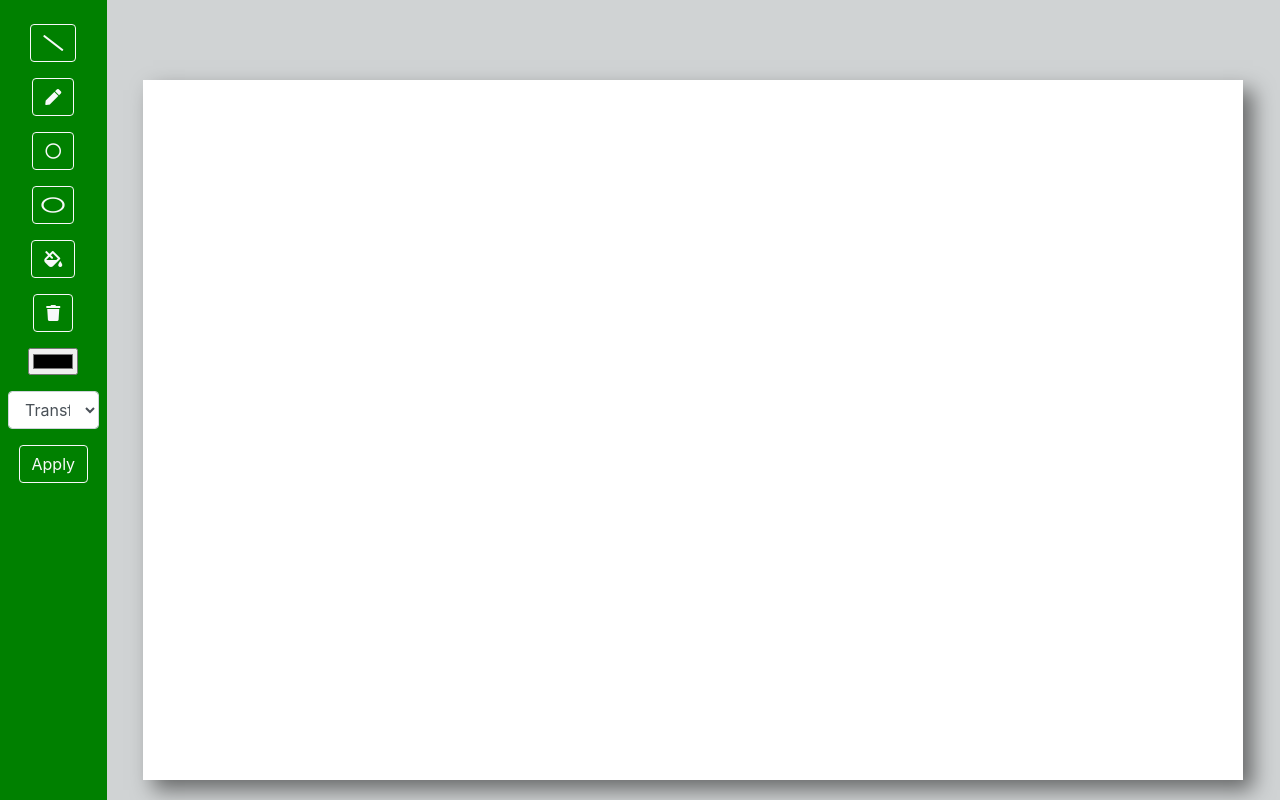
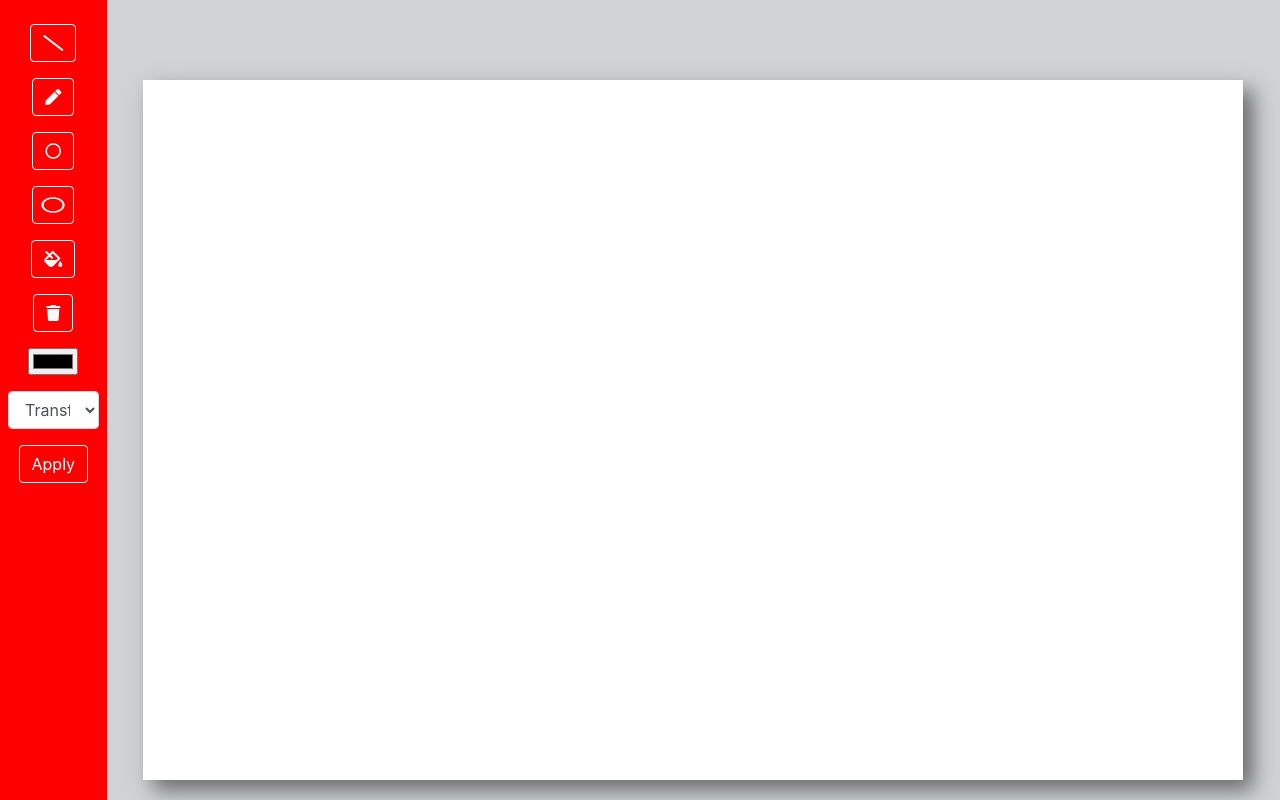
Before and after one commit to yeheskielaji/simple_paint, a plain HTML site: page index.html in a window 1280 px wide. Drawn offline with nearby package versions, Linux system fonts and the light colour scheme.

Commit message:
Update index.html

```diff
--- a/index.html
+++ b/index.html
@@ -12,7 +12,7 @@
 <body>
     <div class="container-fluid">
         <div class="row no-gutters">
-            <div class="col-1 text-white d-flex flex-column align-items-center py-3 px-2" style="background-color: green;">
+            <div class="col-1 text-white d-flex flex-column align-items-center py-3 px-2" style="background-color: red;">
                 <button class="btn btn-outline-light my-2" onclick="selectTool('line')" title="Line">
                     <i class="fas fa-slash"></i>
                 </button>
```
